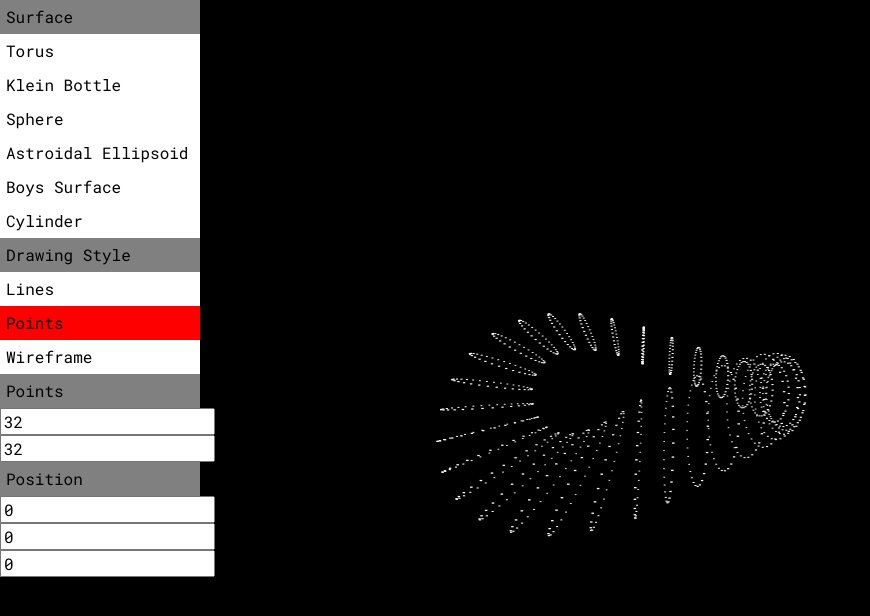
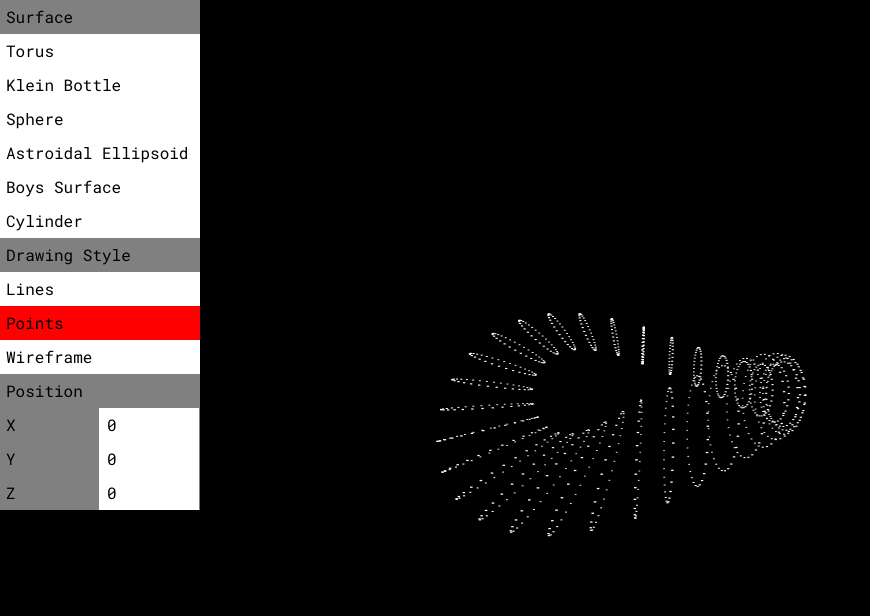
Before and after one commit to joshmurr/geometry_js, a plain HTML site: page index.html in a window 1280 px wide. Shown: the whole page, without its empty margins (0-870 px from the left). Drawn offline with Linux system fonts and the light colour scheme.

Commit message:
UI Location

```diff
--- a/index.html
+++ b/index.html
@@ -30,12 +30,15 @@
             <button id="linesBtn" onclick="toggleLines()">Lines</button>
             <button id="pointsBtn" onclick="togglePoints()">Points</button>
             <button id="wireframeBtn" onclick="toggleWireframe()">Wireframe</button>
-            <button class="title">Points</button>
-            <input type="number" name="Slices" id="slices" value="32" onchange="setLocation()">
-            <input type="number" name="Segments" id="segments" value="32" onchange="setLocation()">
+            <!-- <button class="title">Points</button> -->
+            <!-- <input type="number" name="Slices" id="slices" class="wide" value="32" onchange="setSlices()"> -->
+            <!-- <input type="number" name="Segments" id="segments" class="wide"  value="32" onchange="setSegments()"> -->
             <button class="title">Position</button>
+            <button class="small">X</button>
             <input type="number" name="X" id="X" value="0" onchange="setLocation()">
+            <button class="small">Y</button>
             <input type="number" name="Y" id="Y" value="0" onchange="setLocation()">
+            <button class="small">Z</button>
             <input type="number" name="Z" id="Z" value="0" onchange="setLocation()">
         </nav>
         <script charset="utf-8" src="shape.js"></script>
--- a/js.js
+++ b/js.js
@@ -8,6 +8,8 @@ var wireframeBtn = document.getElementById("wireframeBtn");
 var xInput = document.getElementById("X");
 var yInput = document.getElementById("Y");
 var zInput = document.getElementById("Z");
+var slicesInput = document.getElementById("slices");
+var segmentsInput = document.getElementById("segments");
 
 var canvas = document.querySelector("canvas");
 var width = window.innerWidth;
@@ -98,6 +100,14 @@ function setLocation(){
     blankShape.z = parseInt(zInput.value, 10);
 }
 
+function setSlices(){
+    blankShape.slices = parseInt(slicesInput.value, 10);
+}
+
+function setSegments(){
+    blankShape.segments = parseInt(segmentsInput.value, 10);
+}
+
 function makeSphere(){
     blankShape.home = spherePoints;
 }
--- a/shape.js
+++ b/shape.js
@@ -153,7 +153,6 @@ class Shape{
     }
 
     update(){
-        let scaled = false;
         let target = [];
         for(let i=0; i<this._points.length; i++){
             // UPDATE HOME POINTS
@@ -162,6 +161,10 @@ class Shape{
             if(this.xRotation) p3d = this.rotateX(p3d);
             if(this.yRotation) p3d = this.rotateY(p3d);
             if(this.zRotation) p3d = this.rotateZ(p3d);
+
+            // p3d.x += this._x;
+            // p3d.y += this._y;
+            // p3d.z += this._x;
 
             // UPDATE CURRENT POINTS
             let currentPoint = this._points[i];
@@ -173,11 +176,6 @@ class Shape{
                 currentPoint.add(dir);
                 this._points[i] = currentPoint;
             }
-        }
-        if(scaled){
-            console.log("Swapping scales");
-            this.TMPscale = this.scale;
-            this.scale = 1;
         }
     }
 
--- a/styles.css
+++ b/styles.css
@@ -30,3 +30,37 @@ button:hover{
 #menu > button.title{
     background-color: gray;
 }
+
+#menu > button.small{
+    background-color: gray;
+    width: 99px;
+    display: inline;
+    float: left;
+}
+
+#menu > input {
+    border: none;
+    display: inline;
+    float: left;
+    line-height: 2em;
+    padding-left: 8px;
+    padding-right: 8px;
+    width: 42%;
+}
+
+#menu > input.wide {
+    width:92%;
+}
+
+
+/* Chrome, Safari, Edge, Opera */
+input::-webkit-outer-spin-button,
+input::-webkit-inner-spin-button {
+    -webkit-appearance: none;
+    /* margin: 0; */
+}
+
+/* Firefox */
+input[type=number] {
+    -moz-appearance: textfield;
+}
```
